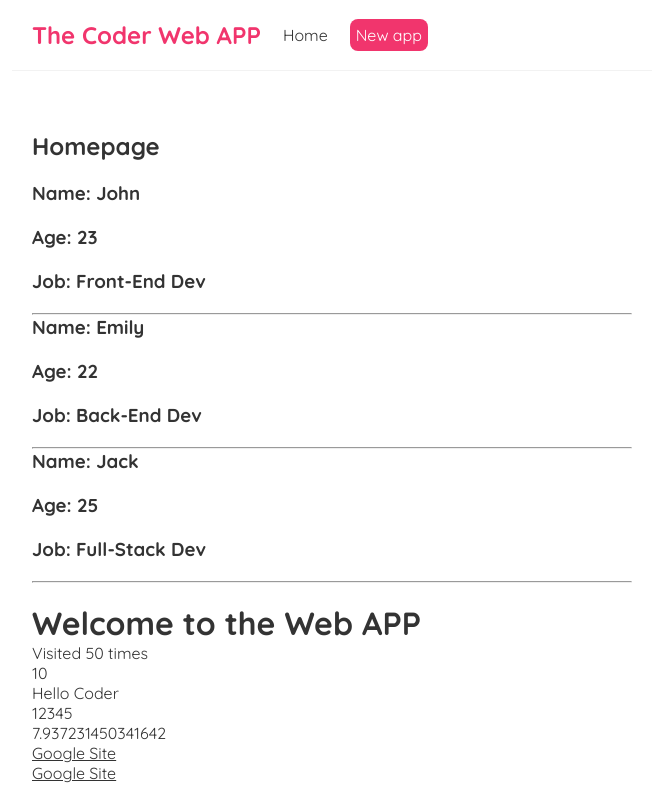
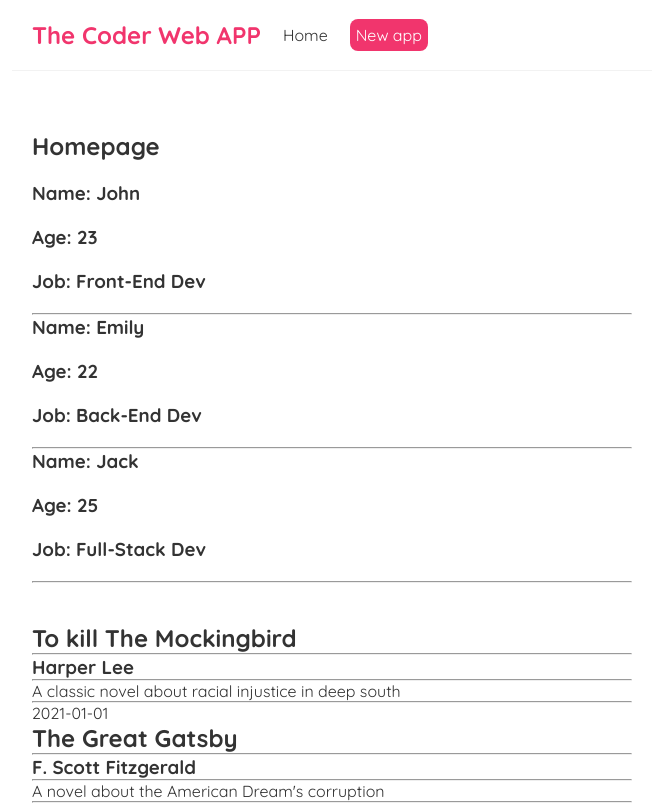
Before and after one commit to elyse502/Practices, a React (Create React App) app in the folder nodeJs/react/my_webapp/: page / in a window 1280 px wide. Shown: the top 805 px of the page, without its empty margins (308-971 px from the left). Built offline with nearby package versions, Linux system fonts and the light colour scheme.

Commit message:
Add solution to React Props Project

```diff
--- /dev/null
+++ b/nodeJs/react/my_webapp/src/Card.css
@@ -0,0 +1,29 @@
+.Card {
+    display: flex;
+    height: 300px;
+    width: 180px;
+    margin: 20px;
+    background-color: #fff;
+    border: 5px solid black;
+    box-shadow: 0 0 0 7px #fff, 0 0 8px 5px #000;
+    color: #000;
+    padding: 10px;
+    flex-direction: column;
+    overflow: hidden;
+}
+
+.Card h2 {
+    margin-bottom: auto;
+}
+
+.Card p {
+    margin-top: auto;
+    overflow: auto;
+}
+
+.Home {
+    display: flex;
+    flex-wrap: nowrap;
+    justify-content: space-around;
+    overflow-x: auto;
+}
--- a/nodeJs/react/my_webapp/src/Home.js
+++ b/nodeJs/react/my_webapp/src/Home.js
@@ -1,3 +1,4 @@
+// import './Card.css';
 const Home = () => {
     return (
         <div className="Home">
@@ -5,7 +6,12 @@ const Home = () => {
             {/* <Example/> */}
             <Example name="John" age="23" job="Front-End Dev"/>
             <Example name="Emily" age="22" job="Back-End Dev"/>
-            <Example name="Jack" age="25" job="Full-Stack Dev"/>
+            <Example name="Jack" age="25" job="Full-Stack Dev"/><br /><br />
+
+            <Library Title="To kill The Mockingbird"
+            Author="Harper Lee" Description="A classic novel about racial injustice in deep south" Date="2021-01-01" />
+            <Library Title="The Great Gatsby" Author="F. Scott Fitzgerald" Description="A novel about the American Dream's corruption" Date="2022-01-01" />
+            <Library Title="The Catcher in the Rye" Author="J.D. Salinger" Description="A novel about the consequences of the Great Depression" Date="2023-01-01" />
         </div>
      );
 }
@@ -45,4 +51,18 @@ const Example = (props) => {
      );
 }
 
+// Props Project Challenge
+
+const Library = (props) => {
+    return (
+        <div className="Card">
+            <h2>{props.Title}</h2> <hr />
+            <h3>{props.Author}</h3> <hr />
+            <p>{props.Description}</p> <hr />
+            <p>{props.Date}</p>
+
+        </div>
+     );
+}
+
 export default Home;
```
